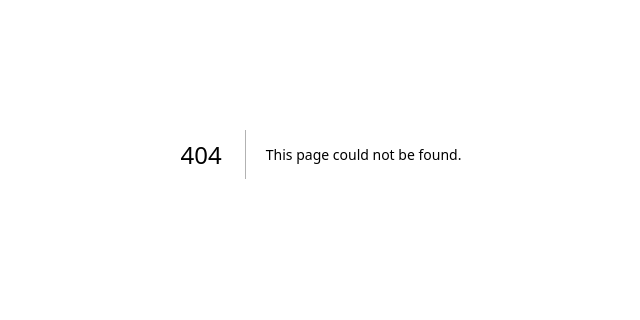
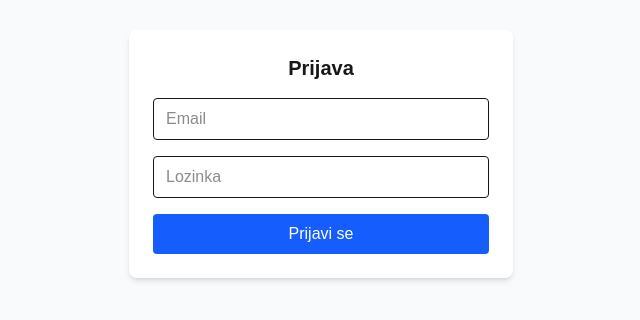
Before and after one commit to anton0234/pcrm, a Next.js app: page /login in a window 1280 px wide. Before the commit this address had no page. Shown: the part 246-566 px from the top of the page, without its empty margins (319-959 px from the left). Built offline with nearby package versions, Linux system fonts and the light colour scheme; no server answers.

Commit message:
login page

```diff
--- /dev/null
+++ b/app/login/page.tsx
@@ -0,0 +1,67 @@
+'use client';
+
+import { useState } from 'react';
+import { supabase } from '@/lib/supabaseClient';
+import { useRouter } from 'next/navigation';
+
+export default function LoginPage() {
+  const router = useRouter();
+  const [email, setEmail] = useState('');
+  const [password, setPassword] = useState('');
+  const [error, setError] = useState('');
+  const [loading, setLoading] = useState(false);
+
+  const handleLogin = async (e: React.FormEvent) => {
+    e.preventDefault();
+    setLoading(true);
+    setError('');
+
+    const { error } = await supabase.auth.signInWithPassword({ email, password });
+
+    if (error) {
+      setError(error.message);
+      setLoading(false);
+    } else {
+      router.push('/owner/dashboard');
+    }
+  };
+
+  return (
+    <div className="min-h-screen flex items-center justify-center bg-gray-50">
+      <form
+        onSubmit={handleLogin}
+        className="bg-white p-6 rounded-lg shadow-md w-full max-w-sm space-y-4"
+      >
+        <h2 className="text-xl font-semibold text-center">Prijava</h2>
+
+        <input
+          type="email"
+          placeholder="Email"
+          value={email}
+          onChange={(e) => setEmail(e.target.value)}
+          required
+          className="w-full px-3 py-2 border rounded"
+        />
+
+        <input
+          type="password"
+          placeholder="Lozinka"
+          value={password}
+          onChange={(e) => setPassword(e.target.value)}
+          required
+          className="w-full px-3 py-2 border rounded"
+        />
+
+        {error && <p className="text-red-500 text-sm">{error}</p>}
+
+        <button
+          type="submit"
+          disabled={loading}
+          className="w-full bg-blue-600 text-white py-2 rounded hover:bg-blue-700"
+        >
+          {loading ? 'Prijavljivanje...' : 'Prijavi se'}
+        </button>
+      </form>
+    </div>
+  );
+}
--- /dev/null
+++ b/middleware.ts
@@ -0,0 +1,10 @@
+import { createMiddlewareSupabaseClient } from '@supabase/auth-helpers-nextjs';
+import { NextResponse } from 'next/server';
+import type { NextRequest } from 'next/server';
+
+export async function middleware(req: NextRequest) {
+  const res = NextResponse.next();
+  const supabase = createMiddlewareSupabaseClient({ req, res });
+  await supabase.auth.getSession();
+  return res;
+}
--- a/package.json
+++ b/package.json
@@ -9,6 +9,7 @@
     "lint": "eslint"
   },
   "dependencies": {
+    "@supabase/auth-helpers-nextjs": "^0.10.0",
     "@supabase/supabase-js": "^2.80.0",
     "next": "16.0.1",
     "react": "19.2.0",
```
Also changed, not shown: 1 other file (tests, documents, lock files or other folders).
